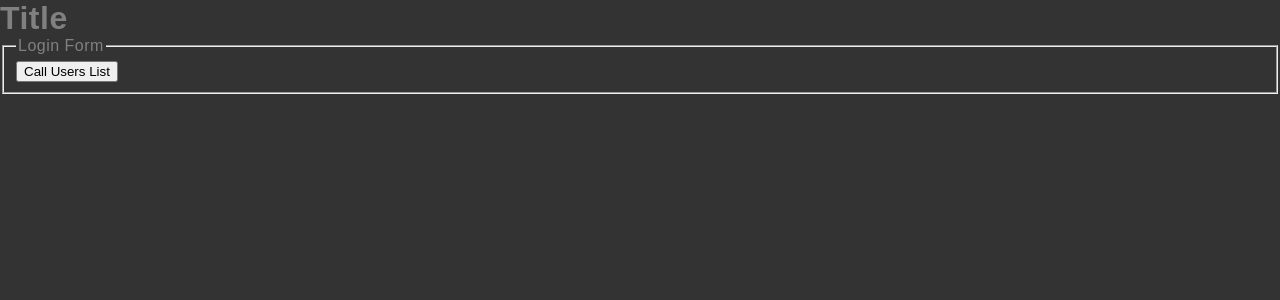
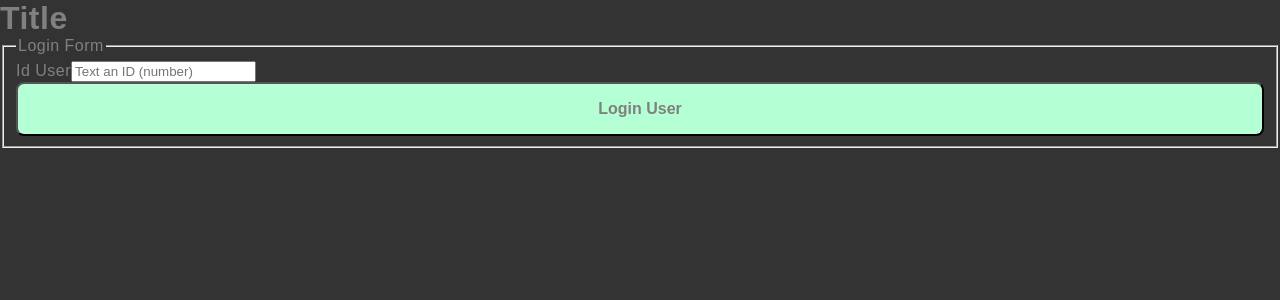
Before and after one commit to salino3/next-users-project, a Next.js app: page / in a window 1280 px wide. Shown: the top 300 px of the page. Built offline with nearby package versions, Linux system fonts and the light colour scheme; no server answers.

Commit message:
add button form

```diff
--- a/src/app/components/login-form/login-form-component.tsx
+++ b/src/app/components/login-form/login-form-component.tsx
@@ -2,6 +2,7 @@ import { useActionState, useEffect } from "react";
 import { useShallow } from "zustand/shallow";
 import { ActionState, loginFormFn } from "@/app/utils/login-form-function";
 import { useAppStore } from "@/app/store/provider";
+import { SubmitLoginForm } from "../submit-login-form/submit-login-form.component";
 
 export const LoginForm = () => {
   const { setUser } = useAppStore(
@@ -25,8 +26,17 @@ export const LoginForm = () => {
     <form action={formAction}>
       <fieldset disabled={isPending} className={"flex flex-col gap-2"}>
         <legend>Login Form</legend>
-
-        <button type="submit">Call Users List</button>
+        <div>
+          <label htmlFor="id">Id User</label>
+          <input
+            type="number"
+            alt="ID user"
+            placeholder="Text an ID (number)"
+            name="id"
+            id="id"
+          />
+        </div>
+        <SubmitLoginForm />
       </fieldset>
     </form>
   );
--- /dev/null
+++ b/src/app/components/submit-login-form/submit-login-form.component.tsx
@@ -0,0 +1,13 @@
+"use client";
+import "./submit-login-form.styles.scss";
+import { useFormStatus } from "react-dom";
+
+export function SubmitLoginForm() {
+  const { pending, method } = useFormStatus();
+  console.log("method", method);
+  return (
+    <button type="submit" disabled={pending} className="btnSubmitLoginForm">
+      {pending ? "Loading..." : "Login User"}
+    </button>
+  );
+}
--- /dev/null
+++ b/src/app/components/submit-login-form/submit-login-form.styles.scss
@@ -0,0 +1,20 @@
+.btnSubmitLoginForm {
+  cursor: pointer;
+  width: 100%;
+
+  background-color: var(--color-bg-03);
+  color: var(--color-text-01);
+  font-size: medium;
+  padding: 1rem 2rem;
+  border-radius: 0.5rem;
+  transition: background-color 0.5s;
+  font-weight: bold;
+  &:disabled {
+    opacity: 0.3;
+    cursor: not-allowed;
+  }
+
+  &:hover {
+    background-color: var(--color-bg-02);
+  }
+}
--- a/src/app/utils/login-form-function.tsx
+++ b/src/app/utils/login-form-function.tsx
@@ -14,7 +14,8 @@ export async function loginFormFn(
   formData: FormData,
 ): Promise<ActionState> {
   try {
-    const authenticatedUser = await fetchUserdata("2");
+    const id = formData.get("id") as string;
+    const authenticatedUser = await fetchUserdata(id);
 
     return { success: true, error: "", user: authenticatedUser };
   } catch (err) {
```
